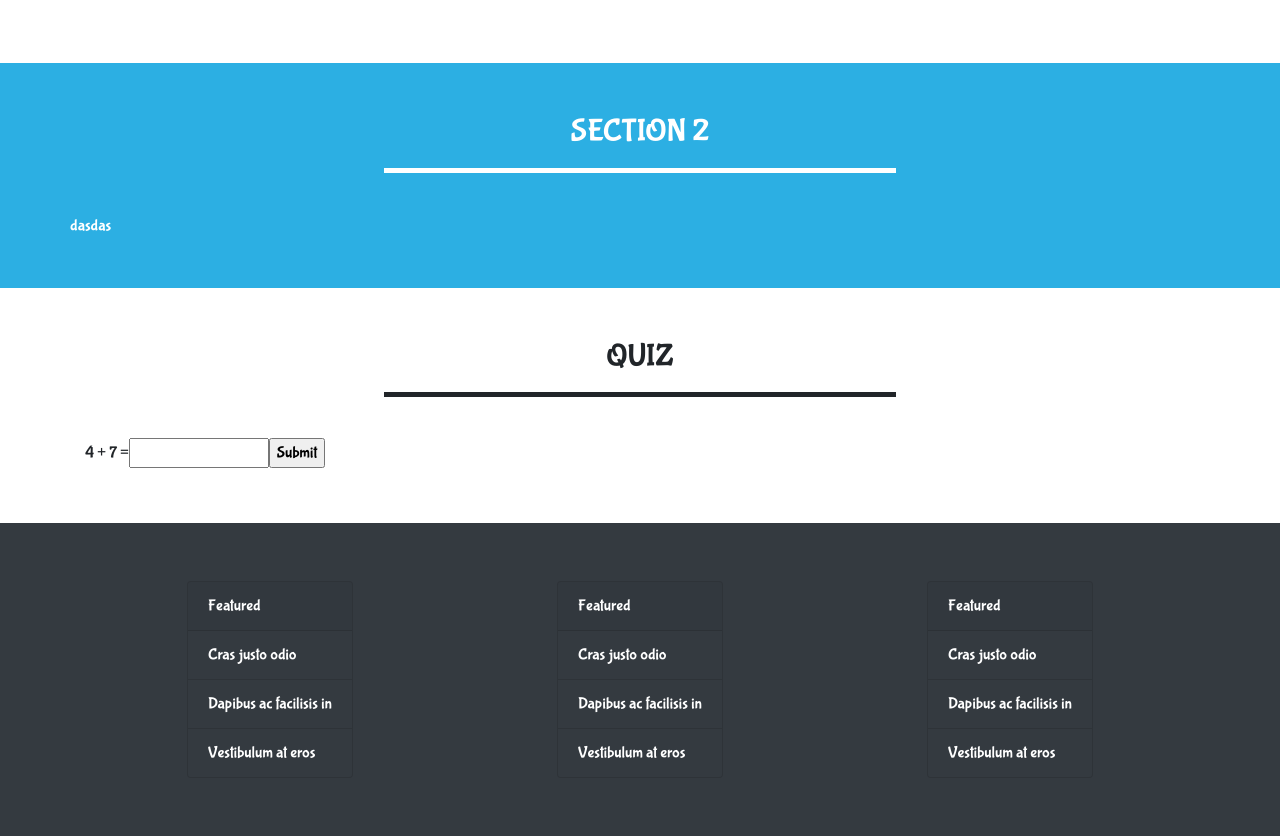
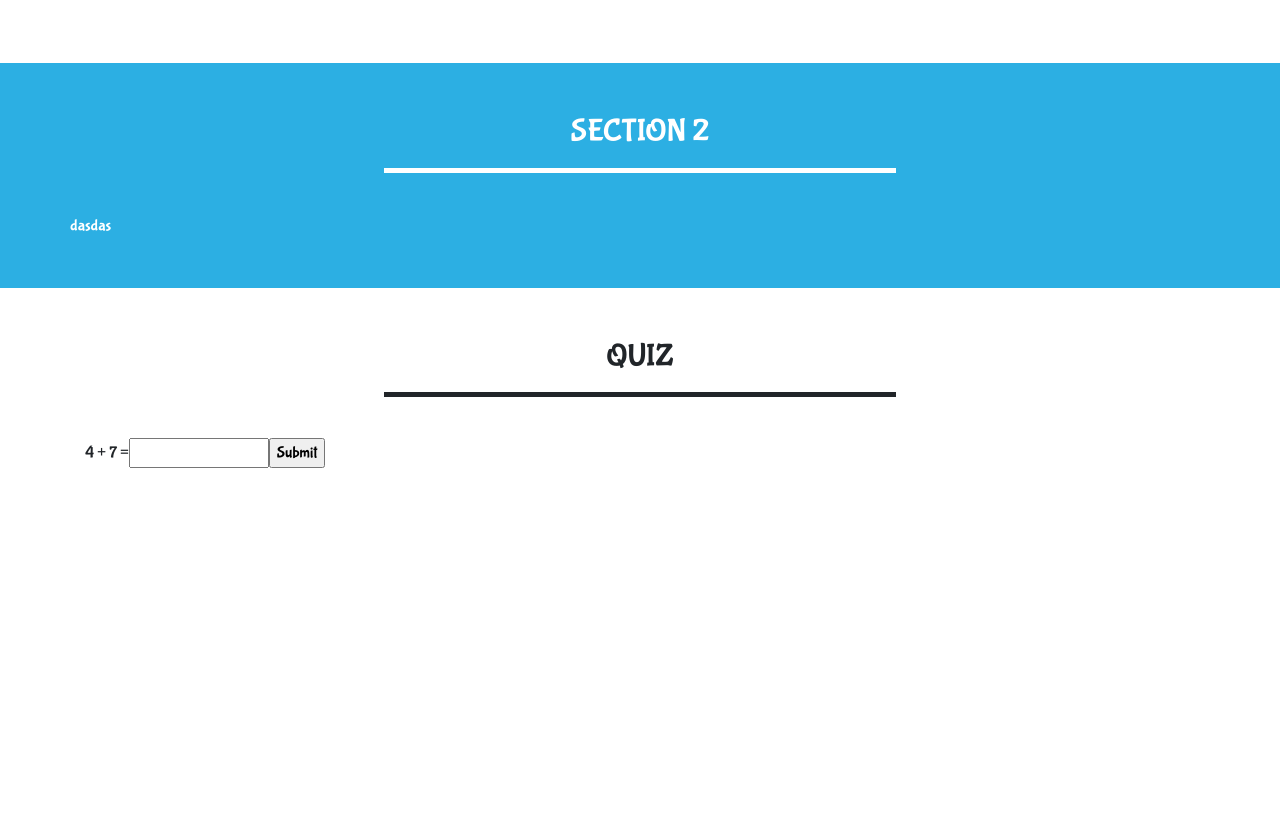
Before and after one commit to onisstudio/hackathlon-march-2020-team5, a plain HTML site: page index.html in a window 1280 px wide. Shown: the part 1049-1885 px from the top of the page. After the commit the page ends 1572 px from the top, so only its background shows below. Drawn offline with nearby package versions, Linux system fonts and the light colour scheme.

Commit message:
removed footer

```diff
--- a/index.html
+++ b/index.html
@@ -33,7 +33,7 @@
     <!-- /.callout -->
 
     <!-- About Edith -->
-    <section class="container-wrapper">
+    <section class="container-wrapper" id="about">
         <div class="container about-container content-container">
             <div class="row">
                 <div class="col-12 page-header">
@@ -93,53 +93,6 @@
     </section>
     <!-- /.math game -->
 
-    <!-- Footer -->
-    <footer class="container-wrapper bg-dark text-white">
-        <div class="container footer-container content-container">
-            <div class="d-flex justify-content-around">
-                <div class="p-2">
-                    <div class="card text-white bg-dark">
-                        <div class="card-header">
-                            Featured
-                        </div>
-                        <ul class="list-group list-group-flush">
-                            <li class="list-group-item bg-dark">Cras justo odio</li>
-                            <li class="list-group-item bg-dark">Dapibus ac facilisis in</li>
-                            <li class="list-group-item bg-dark">Vestibulum at eros</li>
-                        </ul>
-                    </div>
-                </div>
-                <div class="p-2">
-                    <div class="card text-white bg-dark">
-                        <div class="card-header">
-                            Featured
-                        </div>
-                        <ul class="list-group list-group-flush">
-                            <li class="list-group-item bg-dark">Cras justo odio</li>
-                            <li class="list-group-item bg-dark">Dapibus ac facilisis in</li>
-                            <li class="list-group-item bg-dark">Vestibulum at eros</li>
-                        </ul>
-                    </div>
-                </div>
-                <div class="p-2">
-                    <div class="card text-white bg-dark">
-                        <div class="card-header">
-                            Featured
-                        </div>
-                        <ul class="list-group list-group-flush">
-                            <li class="list-group-item bg-dark">Cras justo odio</li>
-                            <li class="list-group-item bg-dark">Dapibus ac facilisis in</li>
-                            <li class="list-group-item bg-dark">Vestibulum at eros</li>
-                        </ul>
-                    </div>
-                </div>
-            </div>
-        </div>
-    </footer>
-    <!-- /.footer -->
-
-
-
     <script src="https://code.jquery.com/jquery-3.4.1.min.js"></script>
     <script src="https://cdn.jsdelivr.net/npm/popper.js@1.16.0/dist/umd/popper.min.js">
     </script>
```
Also changed, not shown: assets/images/Untitled-1.png (added).
